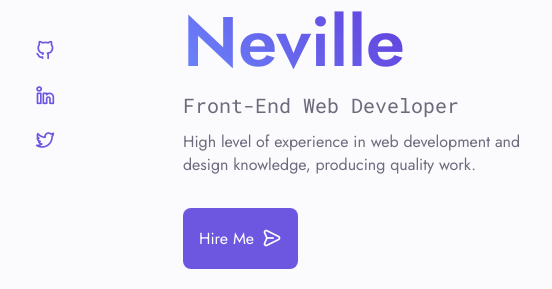
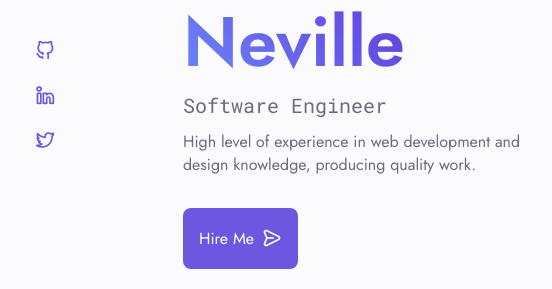
Before and after one commit to nevillionaire/portfolio, a website: page index.html in a window 1280 px wide. Shown: the part 262-551 px from the top of the page, 125-677 px from the left. Drawn offline with nearby package versions, Linux system fonts and the light colour scheme; grey boxes are pictures that could not be loaded.

Commit message:
changed role

```diff
--- a/index.html
+++ b/index.html
@@ -82,7 +82,7 @@
                     </div>
                     <div class="home_data">
                         <h1 class="home_title">Hi, I am Neville</h1>
-                        <h3 class="home_subtitle">Front-End Web Developer</h3>
+                        <h3 class="home_subtitle">Software Engineer</h3>
                         <p class="home_description">High level of experience in web development and design knowledge,
                             producing quality work.</p>
                         <a href="#contact" class="button button--flex">
```
